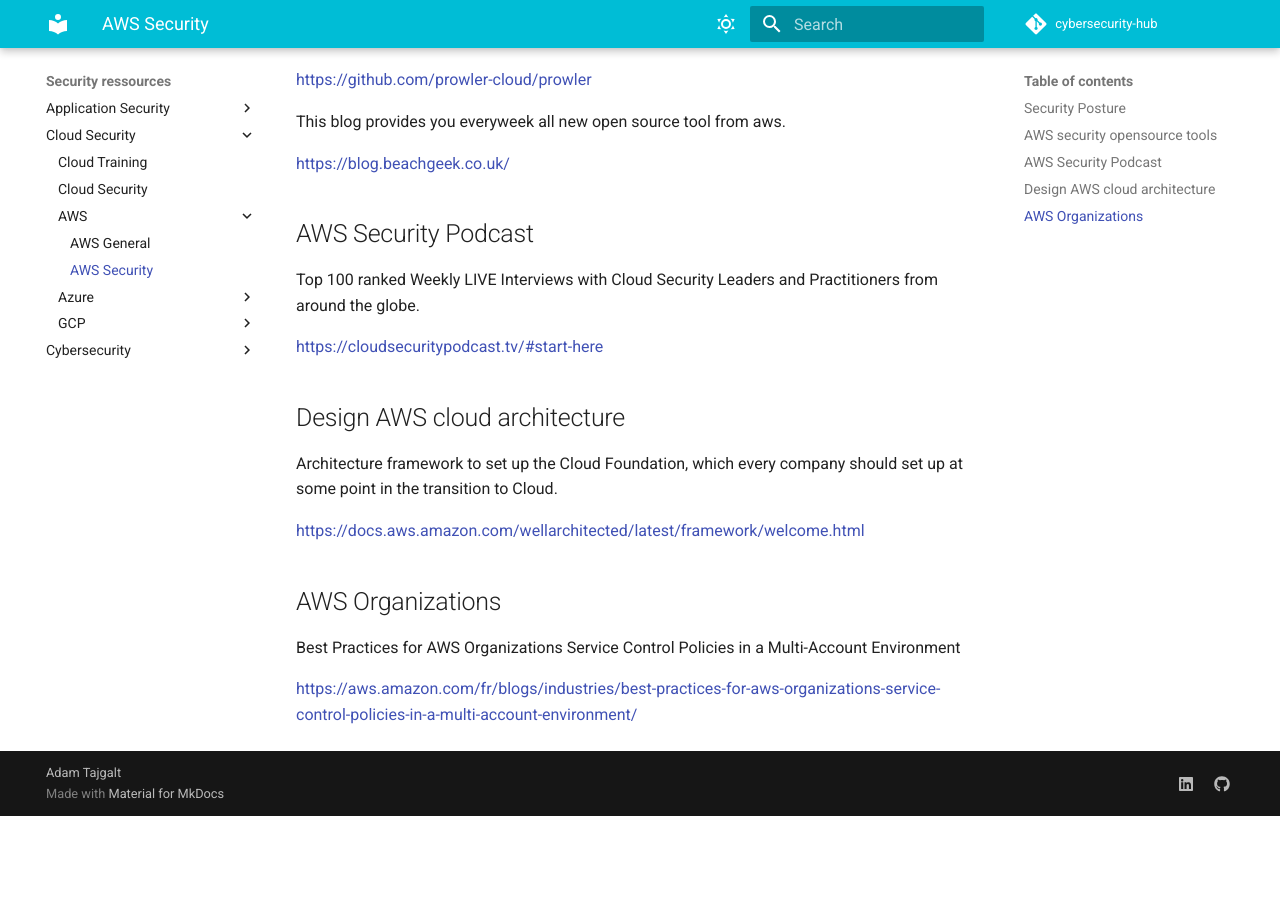
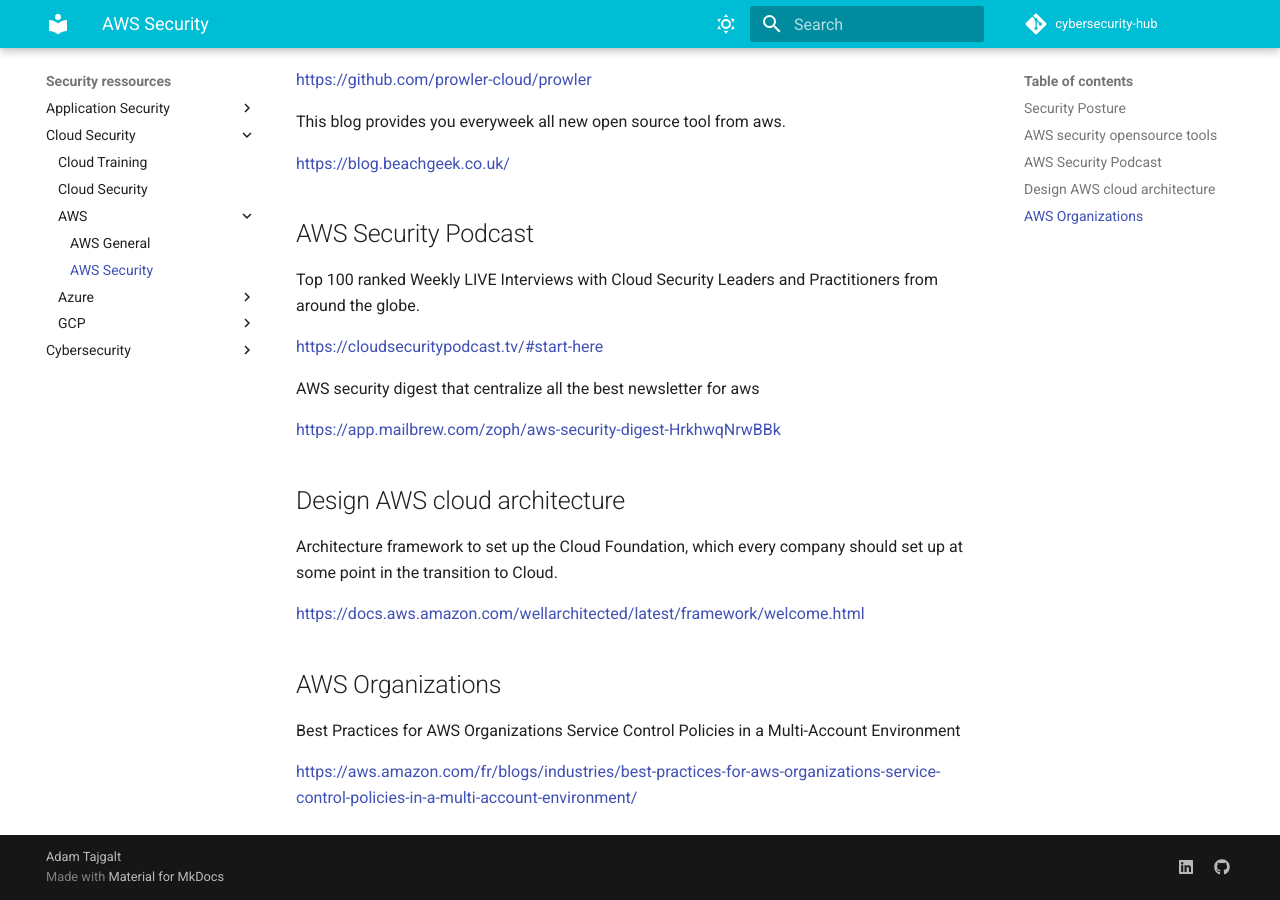
Before and after one commit to adamtaj/cybersecurity-hub, an MkDocs documentation site: the page built from docs/Security ressources/Cloud Security/AWS/AWS_Security.md, in a window 1280 px wide and 900 px high, scrolled down 763 px. Built offline with MkDocs 1.6.1 and Material for MkDocs 9.7.7, drawn with Linux system fonts in a browser that asks for light colours; comment, search, counter and statistics services are not loaded; before the commit the page ends 1579 px from its top, so only the background shows below that.

Commit message:
add more content

```diff
--- a/docs/Security ressources/Cloud Security/AWS/AWS_Security.md
+++ b/docs/Security ressources/Cloud Security/AWS/AWS_Security.md
@@ -35,6 +35,10 @@ Top 100 ranked Weekly LIVE Interviews with Cloud Security Leaders and Practition
 
 <https://cloudsecuritypodcast.tv/#start-here>
 
+AWS security digest that centralize all the best newsletter for aws
+
+<https://app.mailbrew.com/zoph/aws-security-digest-HrkhwqNrwBBk>
+
 ## Design AWS cloud architecture
 
 Architecture framework to set up the Cloud Foundation, which every company should set up at some point in the transition to Cloud.
```
